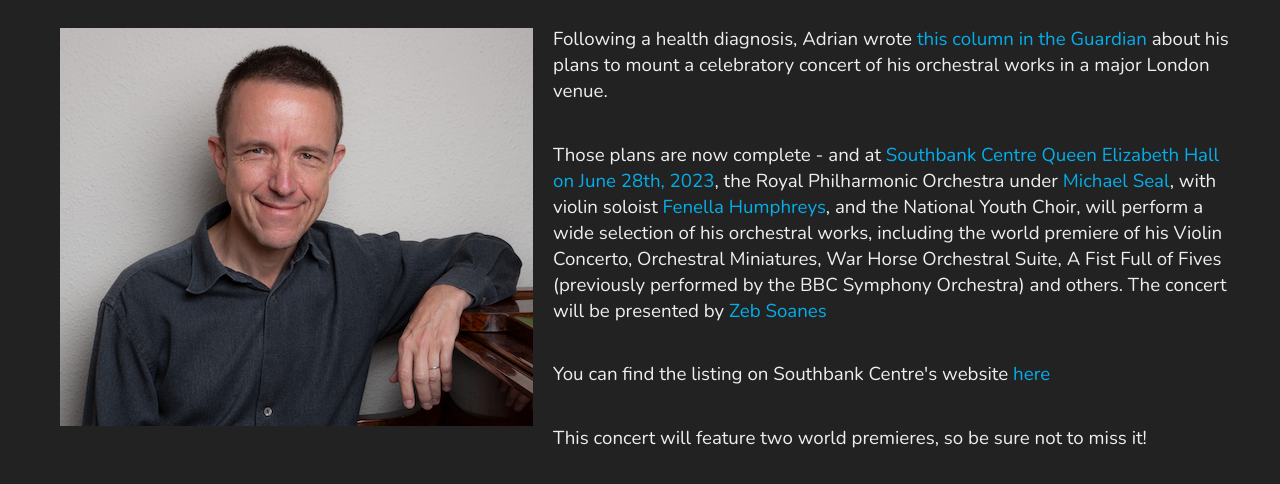
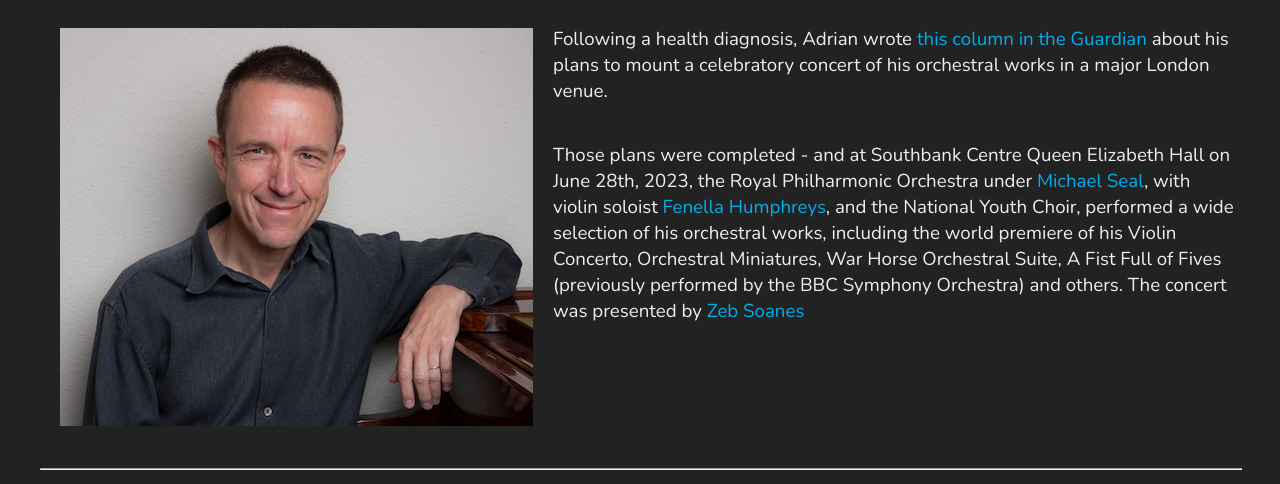
Before and after one commit to adriangsutton/asmweb-public, a plain HTML site: page index.html in a window 1280 px wide. Shown: the part 316-800 px from the top of the page. Drawn offline with nearby package versions, Linux system fonts and the light colour scheme; a script that the page names is missing.

```diff
--- a/index.html
+++ b/index.html
@@ -69,15 +69,7 @@
 </p>
 
 <p>
-    Those plans are now complete - and at <a href="https://www.southbankcentre.co.uk/whats-on/classical-music/seize-day-celebration-adrian-sutton?eventId=941013" target="_blank">Southbank Centre Queen Elizabeth Hall on June 28th, 2023</a>, the Royal Philharmonic Orchestra under <a href="https://www.michaelseal.com" target="_blank">Michael Seal</a>, with violin soloist <a href="https://www.fenellahumphreys.com" target="_blank">Fenella Humphreys</a>, and the National Youth Choir, will perform a wide selection of his orchestral works, including the world premiere of his Violin Concerto,  Orchestral Miniatures, War Horse Orchestral Suite, A Fist Full of Fives (previously performed by the BBC Symphony Orchestra) and others.  The concert will be presented by <a href="https://www.zebsoanes.com" target="_blank">Zeb Soanes</a>
-</p>
-
-<p>
-You can find the listing on Southbank Centre's website <a href="https://www.southbankcentre.co.uk/whats-on/classical-music/seize-day-celebration-adrian-sutton?eventId=941013" target="_blank">here</a>
-</p>
-
-<p>
-This concert will feature two world premieres, so be sure not to miss it!
+    Those plans were completed - and at Southbank Centre Queen Elizabeth Hall on June 28th, 2023, the Royal Philharmonic Orchestra under <a href="https://www.michaelseal.com" target="_blank">Michael Seal</a>, with violin soloist <a href="https://www.fenellahumphreys.com" target="_blank">Fenella Humphreys</a>, and the National Youth Choir, performed a wide selection of his orchestral works, including the world premiere of his Violin Concerto,  Orchestral Miniatures, War Horse Orchestral Suite, A Fist Full of Fives (previously performed by the BBC Symphony Orchestra) and others.  The concert was presented by <a href="https://www.zebsoanes.com" target="_blank">Zeb Soanes</a>
 </p>
 
     </div>
```
Also changed, not shown: robots.txt (added).
